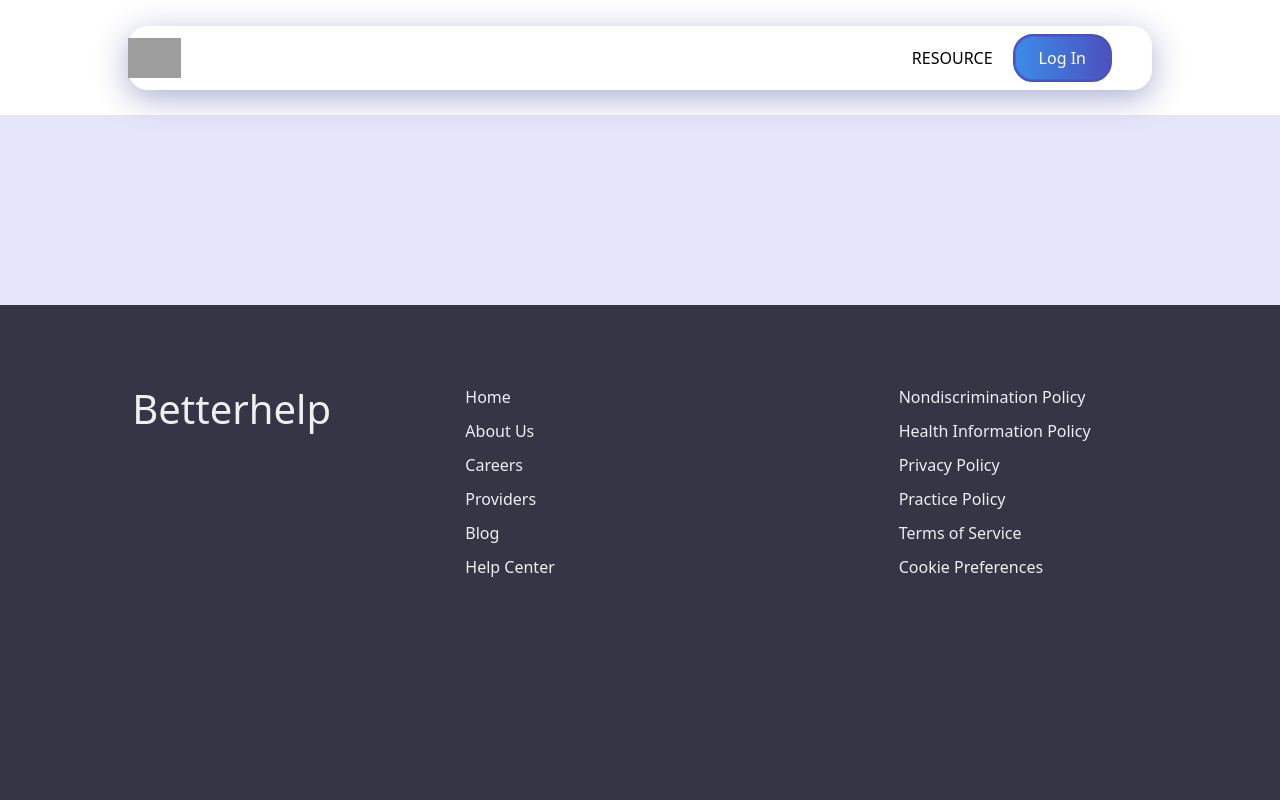
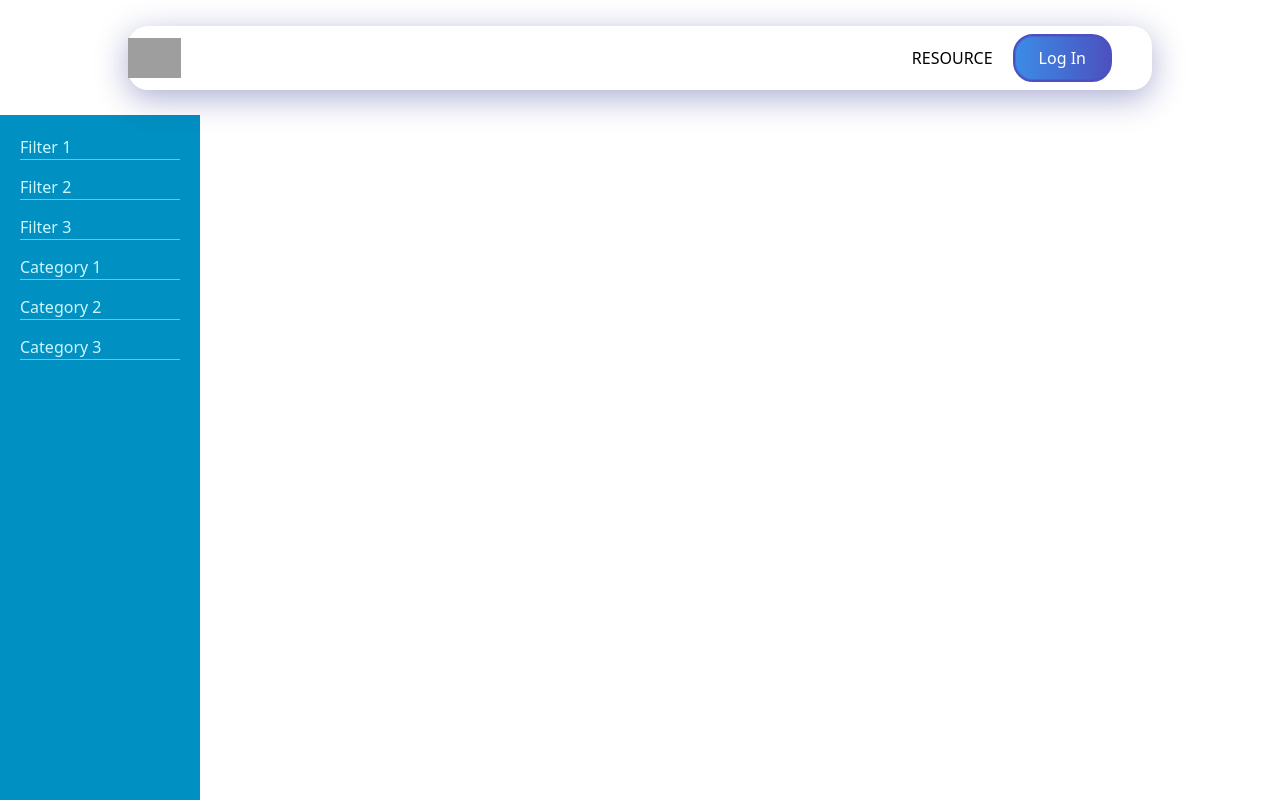
Before and after one commit to HuzefaDohadwala/ScholarSpot, a React (Create React App) app in the folder my-app/: page /sidebar in a window 1280 px wide. Shown: the top 800 px of the page. Built offline with nearby package versions, Linux system fonts and the light colour scheme; grey boxes are pictures that could not be loaded.

Commit message:
sidebar initial

```diff
--- /dev/null
+++ b/my-app/src/Components/Sidebar.css
@@ -0,0 +1,41 @@
+.sidebar {
+  width: 200px;
+  height: 100vh;
+  background-color: #0090c1;
+  padding: 20px;
+  display: flex;
+  flex-direction: column;
+  align-items: center;
+}
+
+.sidebar ul {
+  list-style-type: none;
+  padding: 0;
+  width: 100%; /* This ensures the ul takes the full width of the sidebar */
+  display: flex;
+  flex-direction: column;
+  align-items: center;
+}
+
+.sidebar ul li {
+  margin-bottom: 15px; /* Increased margin for a bit more space */
+  width: 100%; /* Make the li take the full width of the ul */
+  border-bottom: 1px solid #61c6fa; /* Added border bottom */
+}
+
+.sidebar ul li:hover {
+  background-color: #61c6fa; /* Change background color on hover */
+}
+
+.sidebar ul li a {
+  text-decoration: none;
+  color: #cbf7ff;
+  transition: color 0.3s;
+  width: 100%;
+  text-align: center;
+  padding: 10px 0;
+}
+
+.sidebar ul li a:hover {
+  color: #61c6fa;
+}
--- /dev/null
+++ b/my-app/src/Components/Sidebar.jsx
@@ -0,0 +1,31 @@
+import React from "react";
+import "./Sidebar.css";
+
+const Sidebar = () => {
+  return (
+    <div className="sidebar">
+      <ul>
+        <li>
+          <a href="#filter1">Filter 1</a>
+        </li>
+        <li>
+          <a href="#filter2">Filter 2</a>
+        </li>
+        <li>
+          <a href="#filter3">Filter 3</a>
+        </li>
+        <li>
+          <a href="#cat1">Category 1</a>
+        </li>
+        <li>
+          <a href="#cat2">Category 2</a>
+        </li>
+        <li>
+          <a href="#cat3">Category 3</a>
+        </li>
+      </ul>
+    </div>
+  );
+};
+
+export default Sidebar;
--- a/my-app/src/Routes/MainRoutes.js
+++ b/my-app/src/Routes/MainRoutes.js
@@ -4,6 +4,7 @@ import Home from "../Components/Home";
 import Login from "../Components/Login";
 import SignUp1 from "../Components/SignUp1";
 import SignUp2 from "../Components/SignUp2";
+import Sidebar from "../Components/Sidebar";
 
 function MainRoutes() {
   return (
@@ -12,6 +13,7 @@ function MainRoutes() {
       <Route path="/login" element={<Login />} />
       <Route path="/signup1" element={<SignUp1 />} />
       <Route path="/signup2" element={<SignUp2 />} />
+      <Route path="/sidebar" element={<Sidebar />} />
       <Route path="/" element={<Home />} />
     </Routes>
   );
```
